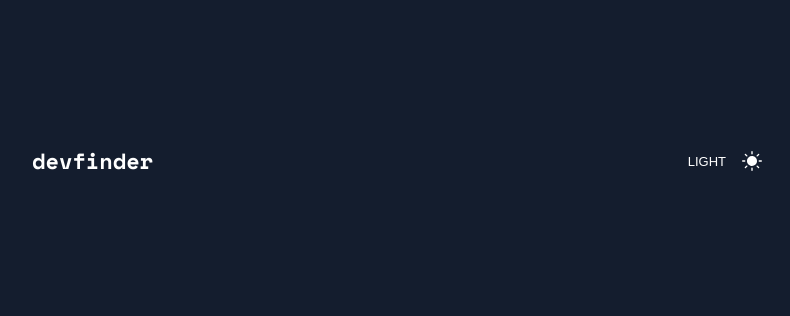
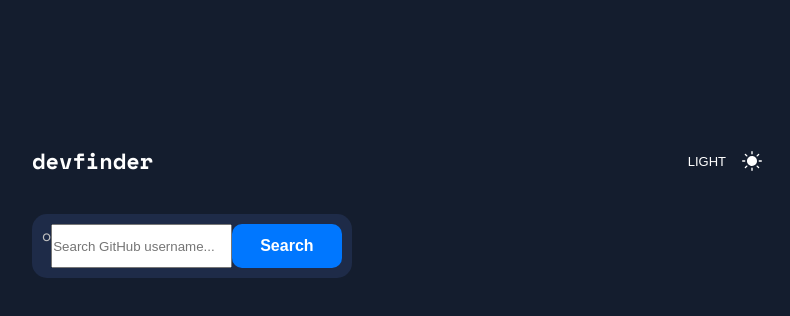
Before and after one commit to AljoschaNy/github-user-search-app, a React (Vite) app: page / in a window 1280 px wide. Shown: the top 316 px of the page, without its empty margins (243-1033 px from the left). Built offline with nearby package versions, Linux system fonts and the light colour scheme.

Commit message:
Cresate Searchbar component and style RegularButton

```diff
--- a/src/App.tsx
+++ b/src/App.tsx
@@ -1,6 +1,7 @@
 import { useState } from "react";
 import "./App.css";
 import Header from "./components/header/Header";
+import Searchbar from "./components/searchbar/Searchbar";
 
 function App() {
   const [theme, setTheme] = useState<"dark" | "light">("dark");
@@ -14,6 +15,7 @@ function App() {
   return (
     <div className="container">
       <Header theme={theme} onToggleTheme={toggleTheme} />
+      <Searchbar />
     </div>
   );
 }
--- /dev/null
+++ b/src/components/searchbar/Searchbar.css
@@ -0,0 +1,12 @@
+.searchbar {
+    display: flex;
+    justify-self: flex-start;
+    background-color: var(--bg-secondary);
+    border-radius: 15px;
+    padding: 10px;
+    margin-top: 36px;
+}
+
+.searchbar-button {
+    margin-left: auto;
+}
--- /dev/null
+++ b/src/components/searchbar/Searchbar.tsx
@@ -0,0 +1,20 @@
+import RegularButton from "../buttons/RegularButton";
+import "./Searchbar.css";
+
+function Searchbar() {
+    return (
+        <section className="searchbar">
+            <p>o</p>
+            <input
+                type="text"
+                className="searchbar-input"
+                placeholder="Search GitHub username..."
+            />
+            <div className="searchbar-button">
+                <RegularButton buttonText={"Search"} />
+            </div>
+        </section>
+    );
+}
+
+export default Searchbar;
--- a/src/index.css
+++ b/src/index.css
@@ -88,5 +88,14 @@ h4 {
 .regular-button {
   background: var(--accent-color);
   color: var(--button-text-color);
+  font-size: 1rem;
+  font-weight: var(--font-weight-bold);
   border: none;
+  border-radius: 10px;
+  padding: 13px 28px;
 }
+
+.regular-button:hover {
+  cursor: pointer;
+  opacity: 0.7;
+}
```
